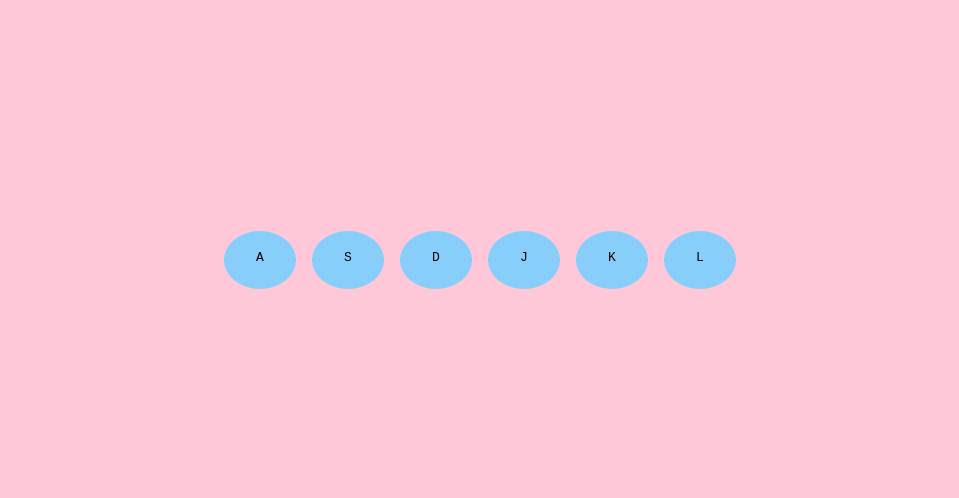
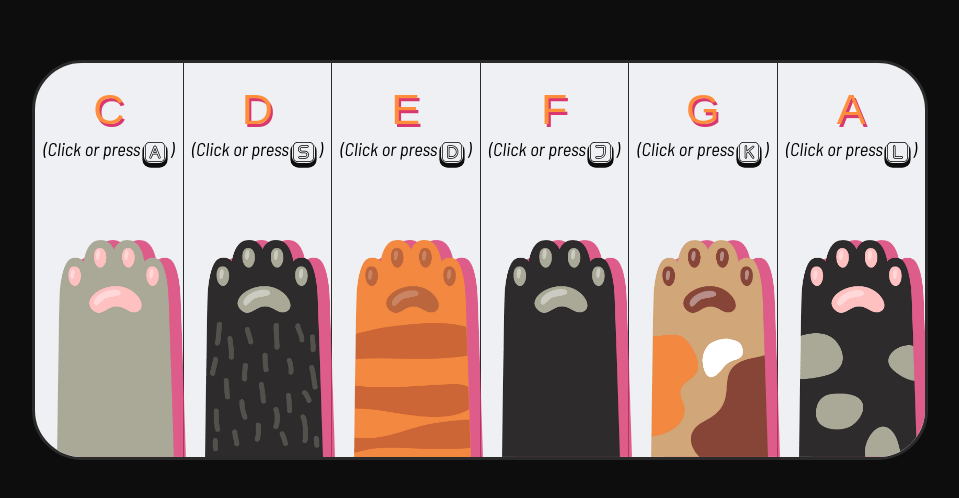
Before and after one commit to celescript/meow-keyboard, a plain HTML site: page index.html in a window 1280 px wide. Shown: the part 140-638 px from the top of the page, without its empty margins (160-1119 px from the left). Drawn offline with Linux system fonts and the light colour scheme.

Commit message:
fixed errors and added styles

```diff
--- a/index.html
+++ b/index.html
@@ -13,23 +13,61 @@
 
     <div class="piano">
 
-        <div data-key="65" class="key">
-            <kbd>A</kbd>
+        <div data-key="65" class="key border">
+
+           <div class="text">
+                <p class="note">C</p>
+                <p class='action'>(Click or press  <img src="./keyboard/A.svg" alt="">  )</p>
+            </div>
+
+            <img class='image' src="./paws/paw1.png" alt="">
+
         </div>
-        <div data-key="83" class="key">
-            <kbd>S</kbd>
+        <div data-key="83" class="key border">
+
+           <div class="text">
+                <p class="note">D</p>
+                <p class='action'>(Click or press  <img src="./keyboard/S.svg" alt="">  )</p>
+            </div>
+
+            <img class='image' src="./paws/paw5.png" alt="">
+
         </div>
-        <div data-key="68" class="key">
-            <kbd>D</kbd>
+        <div data-key="68" class="key border">
+
+           <div class="text">
+                <p class="note">E</p>
+                <p class='action'>(Click or press   <img src="./keyboard/D.svg" alt="">  )</p>
+            </div>
+
+            <img class='image' src="./paws/paw3.png" alt="">
         </div>
-        <div data-key="74" class="key">
-            <kbd>J</kbd>
+        <div data-key="74" class="key border">
+
+           <div class="text">
+                <p class="note">F</p>
+                <p class='action'>(Click or press   <img src="./keyboard/J.svg" alt="">  )</p>
+            </div>
+
+            <img class='image' src="./paws/paw10.png" alt="">
         </div>
-        <div data-key="75" class="key">
-            <kbd>K</kbd>
+        <div data-key="75" class="key border">
+
+           <div class="text">
+                <p class="note">G</p>
+                <p class='action'>(Click or press   <img src="./keyboard/K.svg" alt="">  )</p>
+            </div>
+
+            <img class='image' src="./paws/paw8.png" alt="">
         </div>
         <div data-key="76" class="key">
-            <kbd>L</kbd>
+
+        <div class="text">
+            <p class="note">A</p>
+            <p class='action'>(Click or press   <img src="./keyboard/L.svg" alt="">  )</p>
+        </div>
+
+            <img class='image' src="./paws/paw6.png" alt="">
         </div>
 
 
--- a/script.js
+++ b/script.js
@@ -1,22 +1,22 @@
 const keys = document.querySelectorAll('.key')
-console.log(keys)
+
 
 const keybd = ['a','s','d','j','k','l']
 
 
 keys.forEach(key => {
-    key.addEventListener('click', () => playNote(key))
+    key.addEventListener('click', () => {
+        playNote(key)
+        })
+
 })
 
  document.addEventListener('keydown', e => {
     const key = e.key
-    console.log(key)
+
     const leftIndex = keybd.indexOf(key)
 
-
-     if(leftIndex > -1) playNote(keys[leftIndex])
-
-
+    if(leftIndex > -1) playNote(keys[leftIndex])
 
  })
 
@@ -25,4 +25,12 @@ function playNote(key){
     const noteAudio = document.getElementById(key.dataset.key)
     noteAudio.currentTime = 0
     noteAudio.play()
+
+    key.classList.add('active')
+
+    noteAudio.addEventListener('ended', () => {
+
+        key.classList.remove("active")
+
+    })
 }
--- a/styles.css
+++ b/styles.css
@@ -1,30 +1,123 @@
+@import url('https://fonts.googleapis.com/css2?family=Barlow+Semi+Condensed:ital@1&family=Open+Sans:wght@300&display=swap');
+
+
 *, *::before, *::after {
     box-sizing: border-box;
+    margin: 0;
+    padding: 0;
+    font-size: 16px;
 }
 
-body{
+
+
+:root, body{
+
+    background: #0d0d0d;
+    height: 100%;
+    width: 100%;
     margin: 0;
-    min-height: 100vh;
     display: flex;
     justify-content: center;
     align-items: center;
-    background: #FEC8D8;
 
 }
 
 .piano{
+
     display: flex;
+    width: 70%;
+    height: 50%;
+    margin: 0 auto;
+    background: #eff0f3;
+    border-radius: 50px;
+    border: 3px solid #2a2a2a;
+    overflow: hidden;
+
+
+
 }
 
 .key{
-    background-color: whitesmoke;
-    padding: 1rem;
-    margin: 0.5rem;
-    cursor: pointer;
-    width: 4.5rem;
-    height: 3.6rem;
-    background:lightskyblue;
-    border-radius: 100%;
-    text-align: center;
+
+    height: 100%;
+    flex-grow: 1;
+    flex-basis: 0;
+    display: flex;
+    transition: all 0.3s;
+    flex-direction: column;
+    justify-content: space-between;
+    flex-wrap: wrap;
+    align-content: center;
+    align-items: center;
 
 }
+
+
+.border{
+
+    border-right: 1.5px solid #2a2a2a;
+
+}
+
+.key .image{
+
+    height: 55%;
+    align-self: flex-end;
+    filter: drop-shadow(0.8rem 0.05rem rgb(217, 55, 110, 0.8));
+    transition: all 0.2s;
+
+}
+
+
+.active .image{
+    transform: translate(1rem, 1rem);
+    filter: drop-shadow(0.01rem 0.01rem rgb(217, 55, 110, 0.8));
+
+
+}
+
+.active .note{
+    color: #d9376e;
+    text-shadow:  0 0 10px #fff, 0 0 20px #fff, 0 0 30px #d9376e, 0 0 40px #d9376e, 0 0 50px #d9376e, 0 0 60px #d9376e, 0 0 70px #d9376e;
+}
+
+
+
+
+.active {
+    background-color: #ff8e3c;
+}
+
+
+
+.text{
+
+    display: flex;
+    justify-self: center;
+    flex-direction: column;
+    padding-top: 1.4em;
+
+
+}
+
+.note{
+    font-family: 'Archivo', sans-serif;
+    color: #ff8e3c;
+    font-size: 2.7em;
+    text-align: center;
+    text-shadow: 0.05em 0.07em #d9376e;
+}
+
+.action {
+    font-family: 'Barlow Semi Condensed', sans-serif;
+    font-size: 1.15em;
+}
+
+.action img {
+    height: 1.4rem;
+    position: relative;
+    top: 0.4em;
+    box-shadow: 0rem 0.2rem 0rem 0.1rem #0d0d0d;
+    border-radius: 30%;
+
+}
```
Also changed, not shown: keyboard/A.svg (added), keyboard/D.svg (added), keyboard/J.svg (added), keyboard/K.svg (added), keyboard/L.svg (added), keyboard/S.svg (added), paws/paw1.png (added), paws/paw10.png (added), paws/paw2.png (added), paws/paw3.png (added), paws/paw4.png (added), paws/paw5.png (added), paws/paw6.png (added), paws/paw7.png (added), 2 more files.
